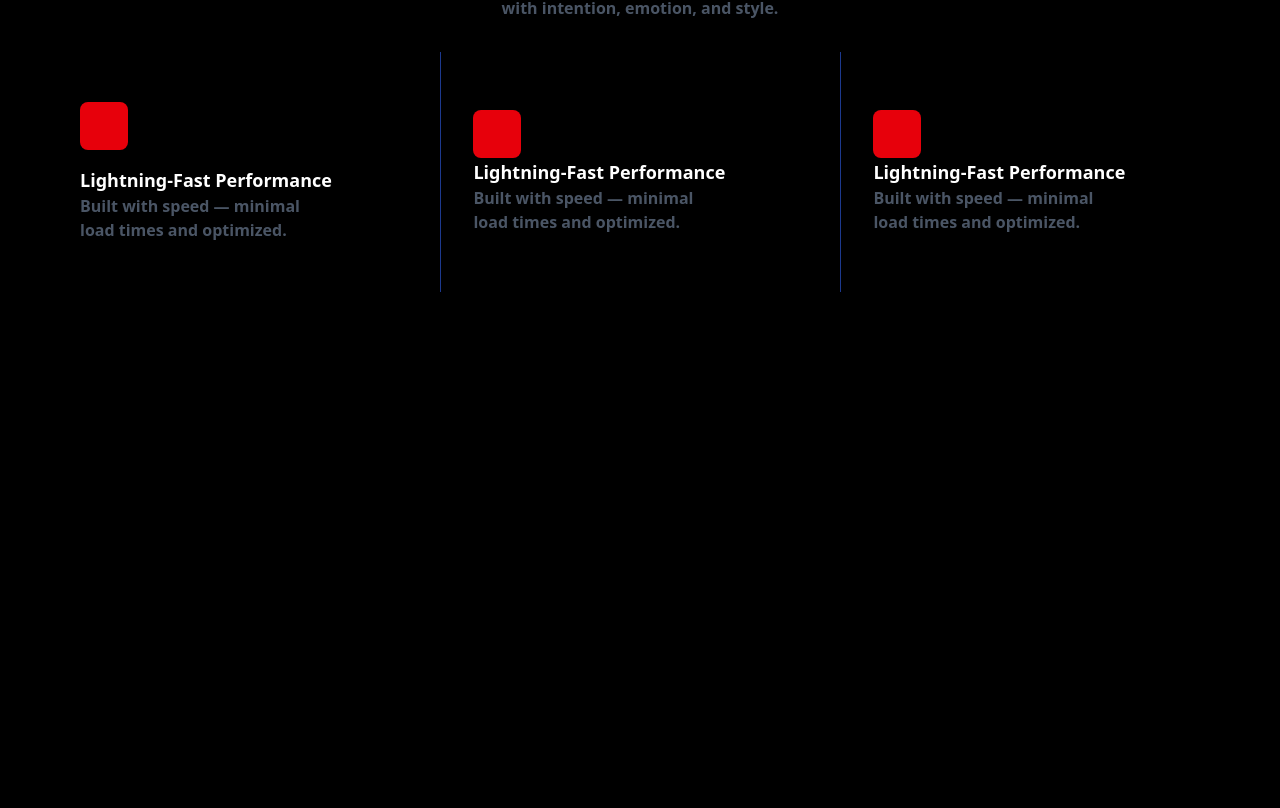
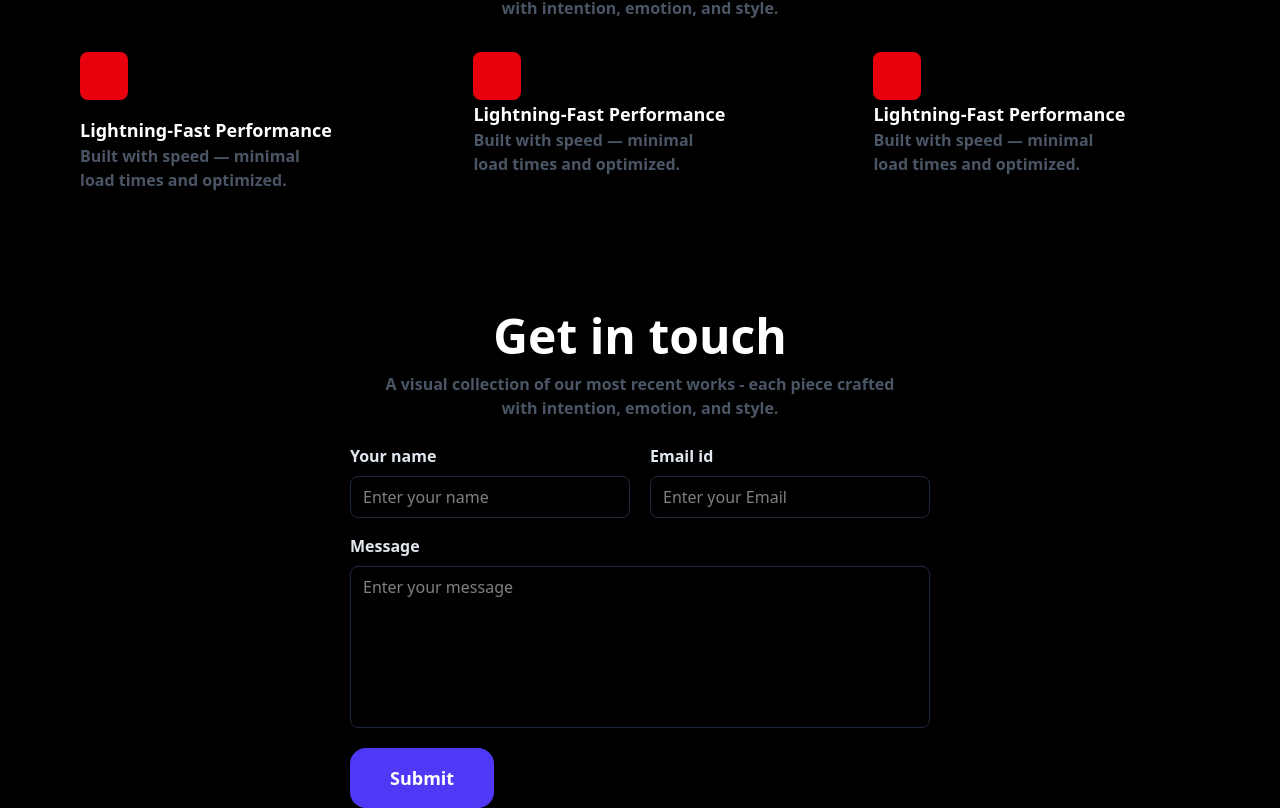
Before and after one commit to Dhruv-Suyal/AI-WebsiteBuilder, a React (Vite) app: page / in a window 1280 px wide. Shown: the part 1928-2736 px from the top of the page. Before the commit the page ends 2220 px from the top, so only its background shows below. Built offline with nearby package versions, Linux system fonts and the light colour scheme.

Commit message:
making get in touch section

```diff
--- a/src/components/home.tsx
+++ b/src/components/home.tsx
@@ -63,7 +63,7 @@ export function Home(){
             </div>
         </div>
 
-        <div className="aboutOurApp relative z-60 mt-8 lg:flex lg:justify-center gap-10 h-60 grid sm:grid-cols-2 grid-cols-1 px-16">
+        <div className="aboutOurApp relative z-60 mt-8 lg:flex lg:justify-center gap-10 h-auto grid sm:grid-cols-2 grid-cols-1 px-16">
 
             <div className="lg:max-w-2xl lg:w-80 sm:w-60 w-full h-full flex justify-center gap-4 flex-col">
                 <div className="w-12 h-12 bg-red-600 rounded-lg"></div>
@@ -103,6 +103,38 @@ export function Home(){
 
         </div>
 
+        <div className="aboutOurAppHeading relative z-60 mt-30 flex items-center justify-center flex-col gap-3 px-4">
+            <h1 className=" font-bold  text-5xl text-white text-center">Get in touch</h1>
+            <div className=" max-w-130 text-center">
+            <p className="font-semibold text-28  text-gray-600">A visual collection of our most recent works - each piece crafted with intention, emotion, and style.</p>
+            </div>
+        </div>
+
+        <div className="getInfoBox relative mt-6 flex justify-center px-8">
+            <div className=" sm:max-w-300 h-80 px-8">
+                <form>
+                    <div className="inputBox flex gap-5 justify-center">
+                        <div className=" flex flex-col">
+                            <label htmlFor="nameBox" className=" text-slate-200 mb-2 font-semibold">Your name</label>
+                            <input type="text" id="nameBox" className=" text-white w-70 py-2 rounded-lg pl-3 border border-slate-800" placeholder="Enter your name" />
+                        </div>
+
+                        <div className=" flex flex-col">
+                            <label htmlFor="emailBox" className=" text-slate-200 mb-2 font-semibold">Email id</label>
+                            <input type="text" id="emailBox" className=" text-white w-70 py-2 rounded-lg pl-3 border border-slate-800" placeholder="Enter your Email" />
+                        </div>
+                    </div>
+                    <div className=" flex flex-col">
+                            <label htmlFor="messageBox" className=" text-slate-200 mb-2 mt-4 font-semibold">Message</label>
+                            <input type="text" id="messageBox" className=" text-white w-145 py-2 pb-32 rounded-lg pl-3 border border-slate-800" placeholder="Enter your message" />
+                    </div>
+                    <div className="sumbit mt-5">
+                        <button className=" px-10 py-4 text-white bg-indigo-600 rounded-2xl text-lg font-semibold">Submit</button>
+                    </div>
+                </form>
+            </div>
+        </div>
+
 
         </>
     )
```
Also changed, not shown: src/assets/theme.png.
